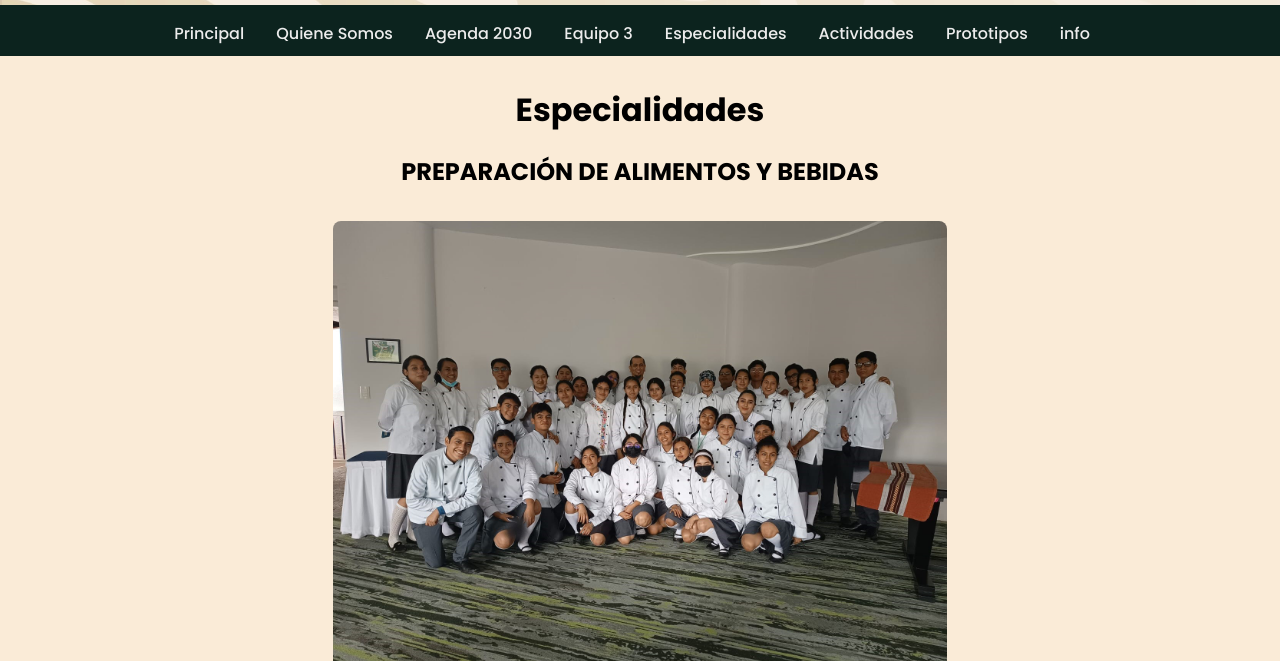
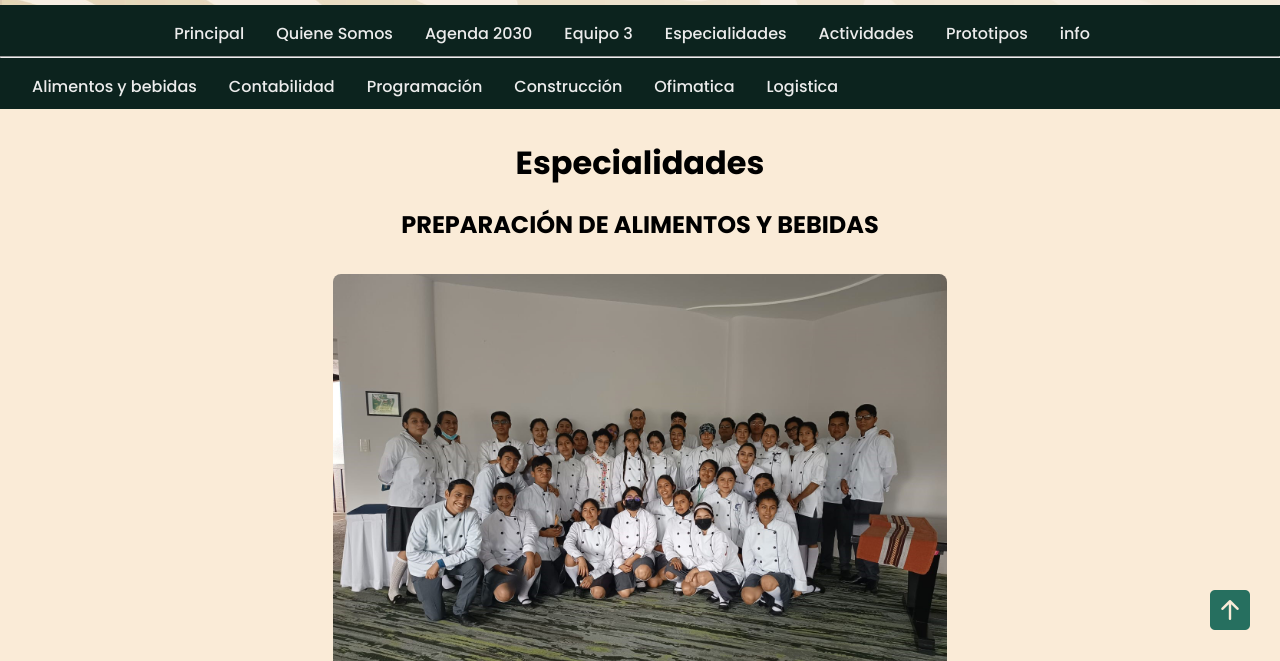
Before and after one commit to F1oxyz/cbtisProyect, a plain HTML site: page especialidades.html in a window 1280 px wide. Shown: the part 139-800 px from the top of the page. Drawn offline with nearby package versions, Linux system fonts and the light colour scheme.

Commit message:
links especialidades

```diff
--- a/assets/css/especialidades.css
+++ b/assets/css/especialidades.css
@@ -29,3 +29,54 @@ body{
 .lista{
     margin: 0 0 30px 9% ;
 }
+
+.submenu{
+    background-color: #0c231e;
+    padding: 1rem 3rem 10px 2rem;
+    display: flex;
+    align-items: center;
+}
+
+.nav-submenu ul{
+    list-style-type: none;
+    display: flex;
+    flex-direction: row;
+    flex-wrap: wrap;
+    gap: 2rem;
+}
+
+.list-submenu a{
+    text-decoration: none;
+    color: #ececec;
+}
+
+
+.volverUp a{
+    text-decoration: none;
+    color: #266f5f;
+    font-size: 40px;
+    font-weight: 700;
+}
+
+.volverUp{
+    display: flex;
+    align-items: center;
+    justify-content: center;
+
+    position: fixed;
+
+    margin: 20px;
+    bottom: 0;
+    right: 0;
+    height: 60px;
+    width: 60px;
+    /* background-color: rgb(56, 119, 13); */
+    background-color: transparent;
+    text-align: center;
+    border-radius: 100%;
+}
+
+/* @media screen and (max-width: 850px) {
+
+
+} */
--- a/especialidades.html
+++ b/especialidades.html
@@ -14,7 +14,7 @@
 </head>
 
 <body>
-    <header>
+    <header id="header">
         <div class="headUp">
             <div class="titulo">
                 <img class="logo" src="./assets/img/logoCbtis.png" alt="cbtis">
@@ -47,13 +47,26 @@
                 </ul>
             </nav>
         </div>
+        <hr>
+        <div id="submenu" class="submenu">
+            <nav class="nav-submenu">
+                <ul class="list-submenu">
+                    <li><a href="#alimetos">Alimentos y bebidas</a></li>
+                    <li><a href="#contabilidad">Contabilidad</a></li>
+                    <li><a href="#programacion">Programación</a></li>
+                    <li><a href="#construccion">Construcción</a></li>
+                    <li><a href="#ofimatica">Ofimatica</a></li>
+                    <li><a href="#logistica">Logistica</a></li>
+                </ul>
+            </nav>
+        </div>
     </header>
     <main>
+        <div class="volverUp">
+            <a href="#header"><i class="bi bi-arrow-up-square-fill"></i></a>
+        </div>
         <div class="informacion">
-
-
             <h1>Especialidades</h1>
-
             <div class="alimentos">
                 <h2 id="alimetos">PREPARACIÓN DE ALIMENTOS Y BEBIDAS</h2>
                 <div class="imagenAli">
@@ -105,7 +118,6 @@
                     y necesidades de su entorno social.
                 </p>
             </div>
-
             <div class="contabilidad">
                 <h2 id="contabilidad">CONTABILIDAD</h2>
                 <div class="imagenAli">
@@ -150,7 +162,6 @@
                     de su entorno social.
                 </p>
             </div>
-
             <div class="programacion">
                 <h2 id="programacion">PROGRAMACIÓN</h2>
                 <div class="imagenAli">
@@ -342,8 +353,6 @@
             </p>
         </div>
     </footer>
-
     <script src="./assets/js/main.js"></script>
 </body>
-
 </html>
```
